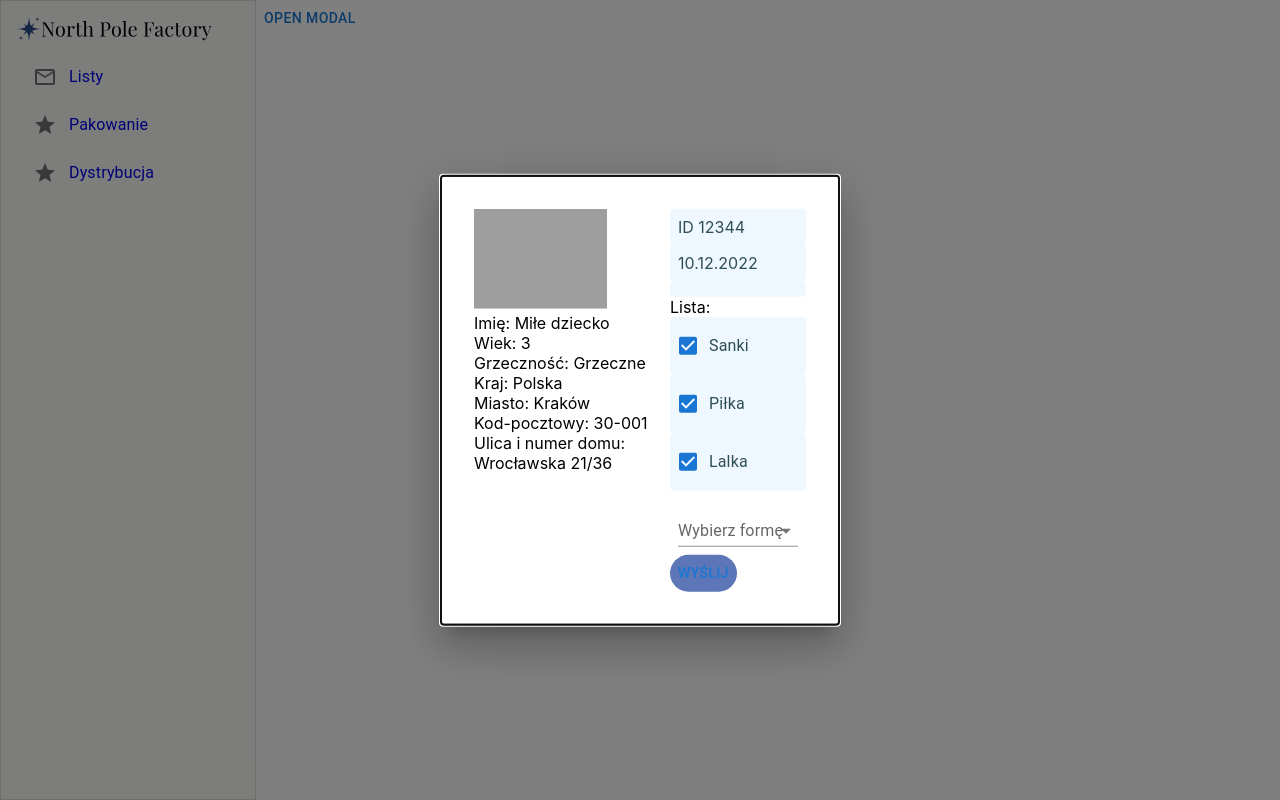
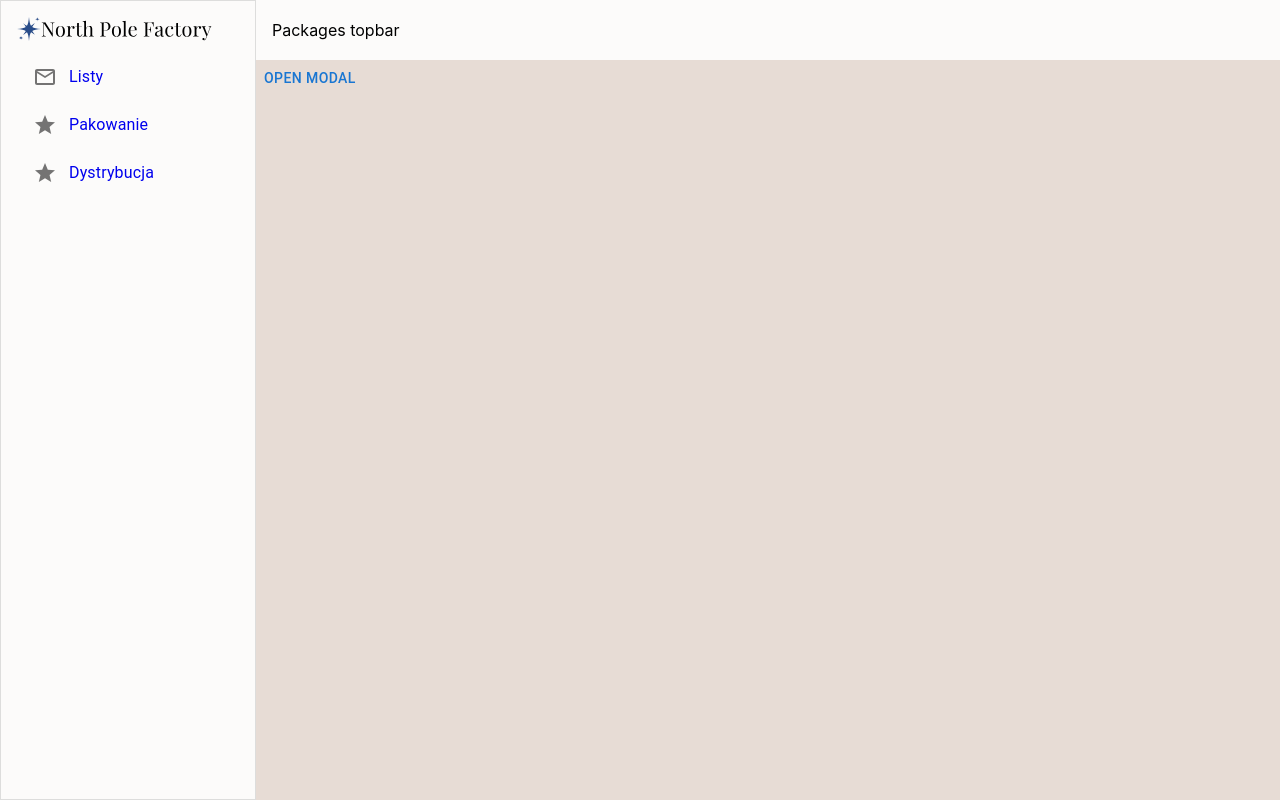
Before and after one commit to deployed/santa-workshop-2022, a React (Create React App) app: page /packages in a window 1280 px wide. Built offline with nearby package versions, Linux system fonts and the light colour scheme; grey boxes are pictures that could not be loaded.

Commit message:
quick fix

```diff
--- a/src/components/AppLayout/AppLayout.tsx
+++ b/src/components/AppLayout/AppLayout.tsx
@@ -24,7 +24,8 @@ const AppLayout = () => {
         </List>
       </Sidebar>
       <Box sx={{ flexGrow: 1 , display: "flex", flexDirection: "column" }}>
-        <ModalPackage/>
+
+        <Outlet />
       </Box>
     </Box>
   )
--- a/src/components/ModalPackage/ModalPackage.tsx
+++ b/src/components/ModalPackage/ModalPackage.tsx
@@ -47,7 +47,7 @@ const style = {
 };
 
 function ModalPackage() {
-  const [open, setOpen] = React.useState(true);
+  const [open, setOpen] = React.useState(false);
   const handleOpen = () => setOpen(true);
   const handleClose = () => setOpen(false);
 
--- a/src/paths/pages/Packages.tsx
+++ b/src/paths/pages/Packages.tsx
@@ -1,4 +1,5 @@
 import Box from "@mui/system/Box"
+import ModalPackage from "../../components/ModalPackage"
 import Topbar from "../../components/Topbar"
 
 const Packages = () => {
@@ -8,7 +9,7 @@ const Packages = () => {
       <Box component="main" sx={{
         backgroundColor: "#E7DCD5",
         flexGrow: 1
-      }}>Packages</Box>
+      }}><ModalPackage/></Box>
     </>
   )
 }
```
